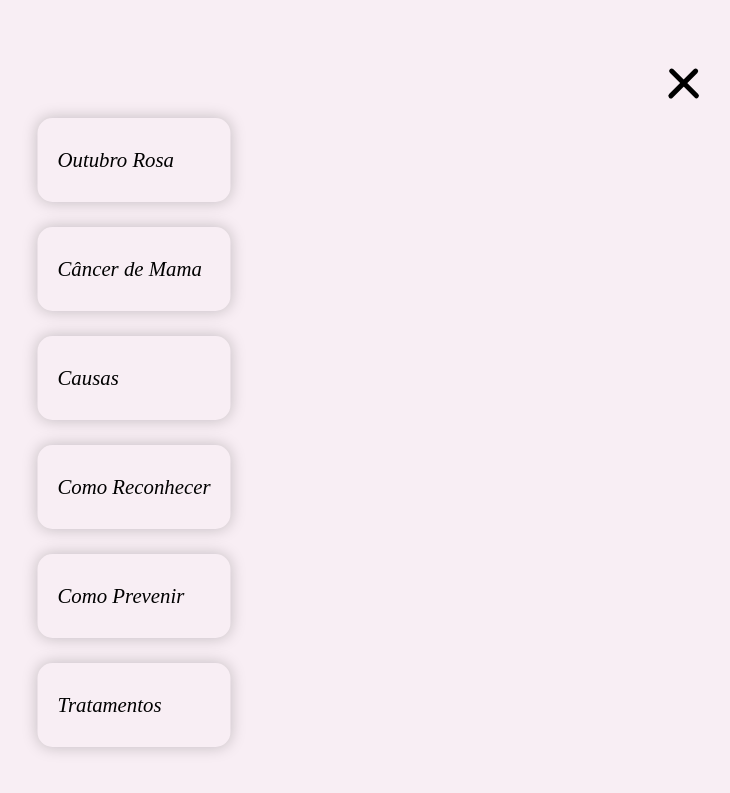
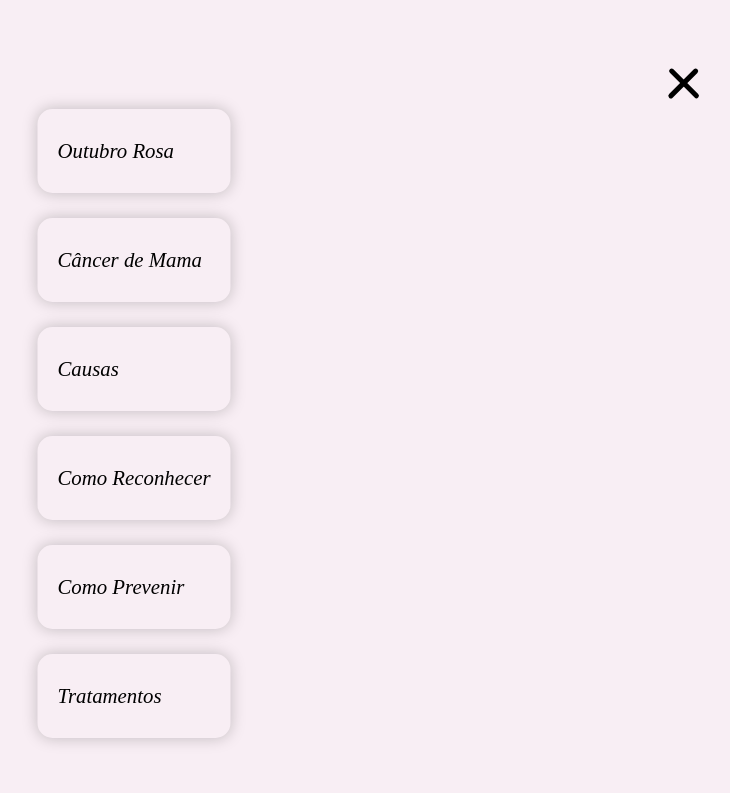
Before and after one commit to erickbarauna/outubro-rosa, a plain HTML site: page index.html in a window 1280 px wide. Both pictures are taken after a click on the element 1190 px from the left and 85 px from the top of the page. Shown: the top 793 px of the page, without its empty margins (491-1221 px from the left). Drawn offline with Linux system fonts and the light colour scheme.

Commit message:
ajuste menu

```diff
--- a/css/style.css
+++ b/css/style.css
@@ -317,7 +317,7 @@ footer .sociais {
 
     .menu-section.on {
         width: 100%;
-        height: 210%;
+        height: 205%;
         background-color: #f8eef4;
         position: absolute;
         display: flex;
```
